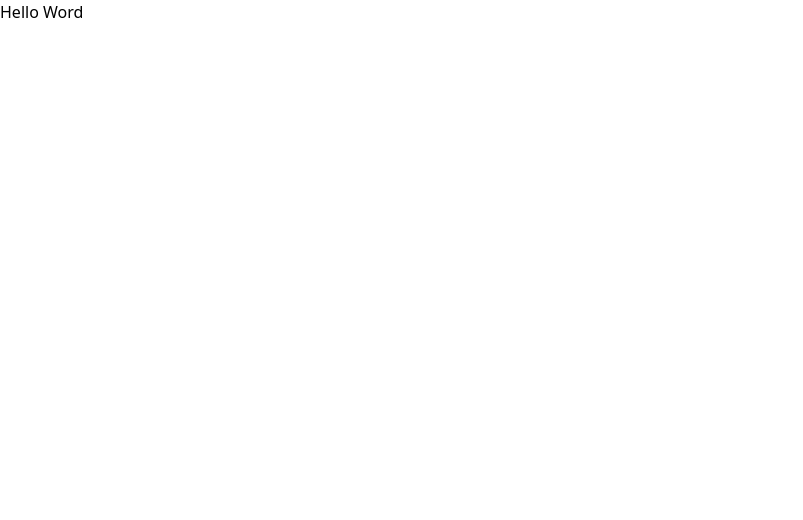
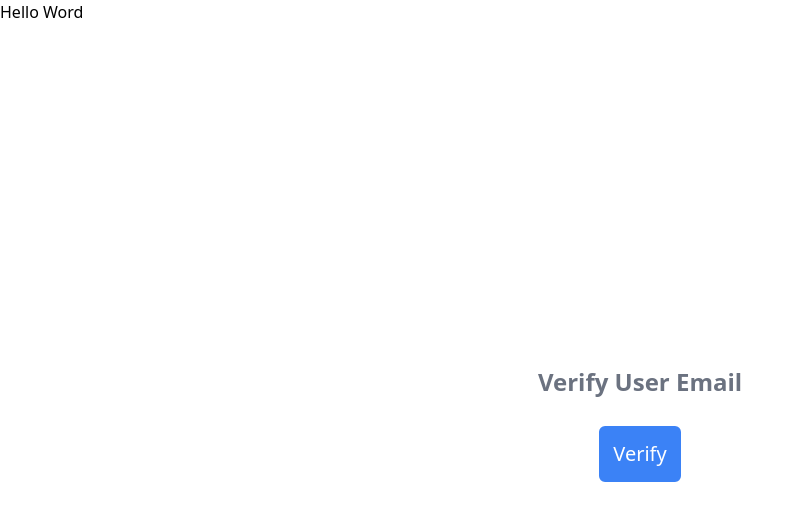
Before and after one commit to vaibhavsingh9798/expense_tracker_react_app, a React (Create React App) app: page /verify-email in a window 1280 px wide. Before the commit this address had no page. Shown: the top 520 px of the page, without its empty margins (0-803 px from the left). Built offline with nearby package versions, Linux system fonts and the light colour scheme; the HTML template or start-up script is replaced by a standard one.

Commit message:
add email verify feature

```diff
--- a/src/App.js
+++ b/src/App.js
@@ -1,4 +1,5 @@
 import Login from "./components/Auth/Login";
+import VerifyEmail from "./components/Auth/VerifyEmail";
 import Profile from "./components/Profile/Profile";
 import {BrowserRouter as Router , Routes, Route} from "react-router-dom"
 
@@ -10,6 +11,7 @@ function App() {
           <Routes>
             <Route path='/auth' element={<Login/>} />
             <Route path='/profile' element={<Profile />} />
+            <Route path='/verify-email' element={<VerifyEmail />} />
           </Routes>
          </Router>
      </div>
--- a/src/components/Auth/Login.js
+++ b/src/components/Auth/Login.js
@@ -7,6 +7,7 @@ const Login = () => {
   const [isSignup,setIsSignup] = useState(false)
   const [user,setUser] = useState({email:'',password:'',confirmPassword:''})
   const [error,setError] = useState('')
+
 
   const API_KEY =  'AIzaSyDe422vlAnqibSzAxFe3D3N7eFp2hQxxbg'
   const URL_SIGNUP = `https://identitytoolkit.googleapis.com/v1/accounts:signUp?key=${API_KEY}`
@@ -65,7 +66,7 @@ const handleChange = (e) =>{
               alert('You have successfully logged in')
               console.log('res--',data)
               localStorage.setItem('token',JSON.stringify(data.idToken))
-              navigate('/profile')
+              navigate('/verify-email')
             }else{
                 let errorMsg = data.error.message ||  'Authentication failed!'  ;
                 throw new Error(errorMsg)
--- /dev/null
+++ b/src/components/Auth/VerifyEmail.js
@@ -0,0 +1,43 @@
+import { useEffect } from "react";
+import { useNavigate } from "react-router-dom";
+
+const VerifyEmail = () =>{
+    const API = 'AIzaSyDe422vlAnqibSzAxFe3D3N7eFp2hQxxbg'
+    let URL = `https://identitytoolkit.googleapis.com/v1/accounts:sendOobCode?key=${API}`
+
+    const navigate = useNavigate()
+    const token = JSON.parse(localStorage.getItem('token'))
+
+     const handleVerifyEmail = async (e) =>{
+         e.preventDefault();
+        let payload = {
+            idToken:token,
+            requestType:'VERIFY_EMAIL'
+        }
+
+        try{
+         let response = await fetch(`${URL}`,{
+            method:'POST',
+            body: JSON.stringify(payload),
+            headers: {'Content-Type': 'application/json'}
+         })
+         console.log('res',response)
+         if(response.ok){
+           navigate('/profile')
+         }
+        }catch(err){
+            console.error(err);
+        }
+     }
+    return(
+
+            <div className="flex flex-col justify-center items-center h-screen">
+                <div className="text-2xl text-gray-500 font-extrabold "> Verify User Email </div>
+                <div className="mt-7">
+                <button className="text-xl font-mediu rounded-md border-2 border-blue-500 p-3 bg-blue-500 text-white" onClick={handleVerifyEmail}>Verify</button>
+                </div>
+            </div>
+    )
+}
+
+export default VerifyEmail;
```
